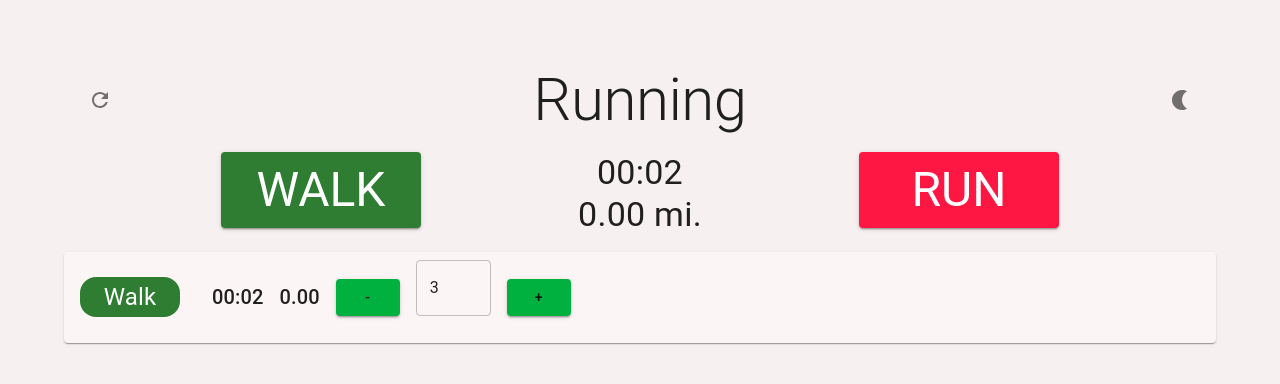
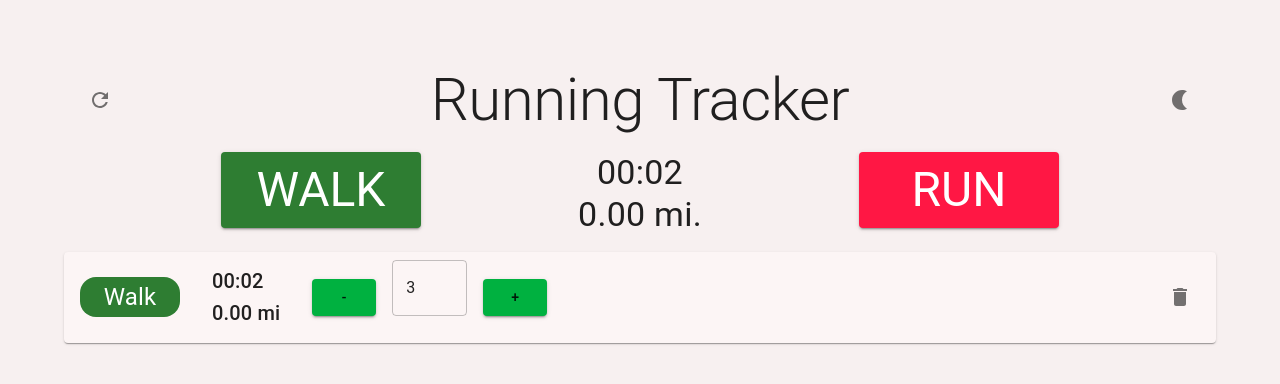
Before and after one commit to MFazio23/fazio-running-tracker, a React (Vite) app: page / in a window 1280 px wide. Both pictures are taken after a click on the button "WALK". Shown: the top 384 px of the page. Built offline with nearby package versions, Linux system fonts and the light colour scheme.

Commit message:
A few fixes here and there

```diff
--- /dev/null
+++ b/src/RunningEvent.ts
@@ -0,0 +1,24 @@
+export interface RunningEvent {
+    id: string;
+    type: "Walk" | "Run";
+    start: Date;
+    end?: Date;
+    speed: number;
+}
+
+export const defaultSpeeds = {
+    walk: 3,
+    run: 4,
+}
+
+export const parseRunningEventsFromStorage = (): RunningEvent[] => {
+    const runningEvents = JSON.parse(localStorage.getItem('runningEvents') || '[]') || [];
+
+    return runningEvents.map((event: RunningEvent) => {
+        return {
+            ...event,
+            start: new Date(event.start),
+            end: event.end ? new Date(event.end) : undefined
+        }
+    });
+}
--- a/src/RunningEventControls.tsx
+++ b/src/RunningEventControls.tsx
@@ -1,5 +1,5 @@
 import { Button, Grid2 as Grid, TextField} from '@mui/material';
-import {RunningEvent} from './RunningEventItem.tsx';
+import {RunningEvent} from './RunningEvent';
 
 export interface RunningEventControlsProps {
     event: RunningEvent;
--- a/src/RunningEventItem.tsx
+++ b/src/RunningEventItem.tsx
@@ -1,35 +1,46 @@
 import {differenceInSeconds} from 'date-fns';
-import {Chip, ListItem, Typography} from '@mui/material';
-import {RunningEventControls} from './RunningEventControls.tsx';
-
-export interface RunningEvent {
-    id: string;
-    type: "Walk" | "Run";
-    start: Date;
-    end?: Date;
-    speed: number;
-}
+import {Box, Chip, IconButton, ListItem, Typography} from '@mui/material';
+import {RunningEventControls} from './RunningEventControls';
+import {RunningEvent} from './RunningEvent';
+import {Delete} from '@mui/icons-material';
 
 export interface RunningEventItemProps {
     event: RunningEvent;
     onChangeSpeed: (event: RunningEvent, speed: number) => void;
     onTypeChipClicked: (event: RunningEvent) => void;
+    onDeleteButtonClicked: (event: RunningEvent) => void;
 }
-export const RunningEventItem = ({event, onChangeSpeed, onTypeChipClicked}: RunningEventItemProps) => {
+
+export const RunningEventItem = (
+    {
+        event,
+        onChangeSpeed,
+        onTypeChipClicked,
+        onDeleteButtonClicked
+    }: RunningEventItemProps
+) => {
     const duration = differenceInSeconds(event.end || new Date(), event.start);
     const durationText = new Date(duration * 1000).toISOString().substring(14, 19);
     const distance = duration * event.speed / 3600;
     return (
         event ?
             <ListItem sx={{padding: 0}}>
+                <Box position="relative" mr={2} width="100%" display="flex" flexDirection="row" alignItems="center">
                     <Chip label={event.type} sx={{fontSize: 24, margin: 2, width: 100, height: 40}}
                           color={event.type === 'Walk' ? 'success' : 'error'}
                           onClick={() => onTypeChipClicked(event)}/>
+                    <Box mr={2}>
                         {/* Duration */}
                         <Typography variant={"h6"} sx={{marginLeft: 2}}>{durationText}</Typography>
                         {/* Distance */}
-                <Typography variant={"h6"} sx={{marginLeft: 2}}>{distance.toFixed(2)}</Typography>
+                        <Typography variant={"h6"} sx={{marginLeft: 2}}>{distance.toFixed(2)} mi</Typography>
+                    </Box>
                     <RunningEventControls event={event} onChangeSpeed={onChangeSpeed}/>
+                    <IconButton onClick={() => onDeleteButtonClicked(event)}
+                                sx={{position: 'absolute', top: 0, bottom: 0, right: 0}}>
+                        <Delete/>
+                    </IconButton>
+                </Box>
             </ListItem>
             : null
     )
--- a/src/RunningScreen.tsx
+++ b/src/RunningScreen.tsx
@@ -1,7 +1,11 @@
 import {
     Box,
-    Button, Dialog,
-    DialogActions, DialogContent, DialogContentText, DialogTitle,
+    Button,
+    Dialog,
+    DialogActions,
+    DialogContent,
+    DialogContentText,
+    DialogTitle,
     IconButton,
     List,
     Paper,
@@ -12,8 +16,9 @@ import {
 } from '@mui/material';
 import {useEffect, useState} from 'react';
 import {differenceInSeconds} from 'date-fns';
-import {RunningEvent, RunningEventItem} from './RunningEventItem.tsx';
+import {RunningEventItem} from './RunningEventItem';
 import {Nightlight, Refresh, WbSunny} from '@mui/icons-material';
+import {parseRunningEventsFromStorage, RunningEvent} from './RunningEvent';
 
 export type AlertDialogType = 'resetEvents' | '';
 
@@ -23,10 +28,10 @@ const defaultSpeeds = {
 }
 
 export const RunningScreen = () => {
-    const [startDateTime, setStartDateTime] = useState<Date | undefined>(undefined);
+    const [events, setEvents] = useState<RunningEvent[]>(parseRunningEventsFromStorage());
+    const [startDateTime, setStartDateTime] = useState<Date | undefined>(events[0]?.start);
     const [totalTime, setTotalTime] = useState<string>("--:--");
     const [totalDistance, setTotalDistance] = useState<number>(0);
-    const [events, setEvents] = useState<RunningEvent[]>(JSON.parse(localStorage.getItem('events') || '[]') || []);
 
     const [isDialogOpen, setIsDialogOpen] = useState(false);
     const [dialogTitle, setDialogTitle] = useState('');
@@ -41,6 +46,7 @@ export const RunningScreen = () => {
         const eventDate = new Date();
         if (!startDateTime) {
             setStartDateTime(eventDate);
+            localStorage.setItem('runningStartDateTime', eventDate.toISOString());
         }
 
         const newEvent = {
@@ -50,9 +56,9 @@ export const RunningScreen = () => {
             speed: type === 'Walk' ? defaultSpeeds.walk : defaultSpeeds.run
         };
 
-        const lastEvent = events.pop()!;
+        const lastEvent = events.find(e => !e.end);
 
-        const newEvents = [...events];
+        const newEvents = [...events].filter(e => e.id !== lastEvent?.id);
 
         if (lastEvent) {
             newEvents.push({...lastEvent, end: eventDate});
@@ -61,7 +67,13 @@ export const RunningScreen = () => {
         newEvents.push(newEvent);
 
         setEvents(newEvents);
-        localStorage.setItem('events', JSON.stringify(newEvents));
+        localStorage.setItem('runningEvents', JSON.stringify(newEvents));
+    }
+
+    const updateEvent = (event: RunningEvent) => {
+        const newEvents = events.map(e => e.id === event.id ? event : e);
+        setEvents(newEvents);
+        localStorage.setItem('runningEvents', JSON.stringify(newEvents));
     }
 
     const handleChangeColorScheme = () => {
@@ -69,14 +81,23 @@ export const RunningScreen = () => {
     }
 
     const handleChangeSpeed = (event: RunningEvent, speed: number) => {
-        const safeSpeed = isNaN(speed) ? 0 : speed;
-        const newEvents = events.map(e => e.id === event.id ? {...e, speed: safeSpeed} : e);
+        const safeSpeed = isNaN(speed) ? "0" : speed.toFixed(1);
+
+        updateEvent({...event, speed: parseFloat(safeSpeed)});
+    }
+
+    const handleOnTypeChipClicked = (event: RunningEvent) => {
+        const newEvents: RunningEvent[] = events.map(e => e.id === event.id ? {
+            ...e,
+            type: e.type === 'Walk' ? 'Run' : 'Walk'
+        } : e);
         setEvents(newEvents);
     }
 
-    const handleOnTypeChipClicked = (event: RunningEvent) => {
-        const newEvents: RunningEvent[] = events.map(e => e.id === event.id ? {...e, type: e.type === 'Walk' ? 'Run' : 'Walk'} : e);
+    const handleOnDeleteButtonClicked = (event: RunningEvent) => {
+        const newEvents: RunningEvent[] = events.filter(e => e.id !== event.id);
         setEvents(newEvents);
+        localStorage.setItem('runningEvents', JSON.stringify(newEvents));
     }
 
     const handleReset = () => {
@@ -94,7 +115,7 @@ export const RunningScreen = () => {
                 setStartDateTime(undefined);
                 setTotalDistance(0);
                 setTotalTime('--:--');
-                localStorage.setItem('events', '[]');
+                localStorage.setItem('runningEvents', '[]');
             }
         }
     }
@@ -132,7 +153,7 @@ export const RunningScreen = () => {
                 {theme.palette.mode === 'light' ? <Nightlight/> : <WbSunny/>}
             </IconButton>
 
-            <Typography variant={"h2"}>Running</Typography>
+            <Typography variant={"h2"}>Running Tracker</Typography>
 
             <Box display={"flex"} justifyContent={"space-evenly"} pt={2}>
                 <Button variant="contained" color="success" size="large" onClick={() => addEvent('Walk')}
@@ -146,9 +167,13 @@ export const RunningScreen = () => {
             </Box>
             <Paper style={{maxHeight: 700, overflow: 'auto', marginTop: 16}}>
                 <List>
-                    {events.map((event) => (
-                        <RunningEventItem key={event.id} event={event} onChangeSpeed={handleChangeSpeed} onTypeChipClicked={handleOnTypeChipClicked}/>
-                    ))}
+                    {events
+                        .sort((a, b) => b.start.getTime() - a.start.getTime())
+                        .map((event) => (
+                            <RunningEventItem key={event.id} event={event} onChangeSpeed={handleChangeSpeed}
+                                              onTypeChipClicked={handleOnTypeChipClicked}
+                                              onDeleteButtonClicked={handleOnDeleteButtonClicked}/>
+                        ))}
                 </List>
             </Paper>
 
--- a/tsconfig.app.json
+++ b/tsconfig.app.json
@@ -8,7 +8,7 @@
 
     /* Bundler mode */
     "moduleResolution": "bundler",
-    "allowImportingTsExtensions": true,
+    "allowImportingTsExtensions": false,
     "isolatedModules": true,
     "moduleDetection": "force",
     "noEmit": true,
--- a/tsconfig.node.json
+++ b/tsconfig.node.json
@@ -7,7 +7,7 @@
 
     /* Bundler mode */
     "moduleResolution": "bundler",
-    "allowImportingTsExtensions": true,
+    "allowImportingTsExtensions": false,
     "isolatedModules": true,
     "moduleDetection": "force",
     "noEmit": true,
```
Lines whose indentation alone changed are shown as unchanged.
